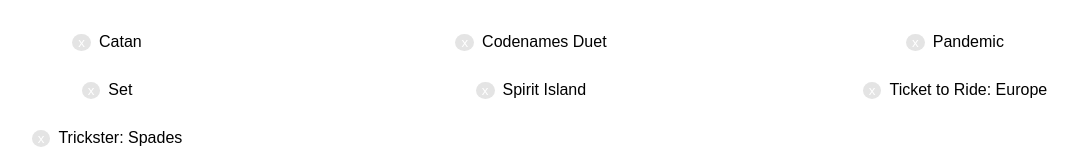
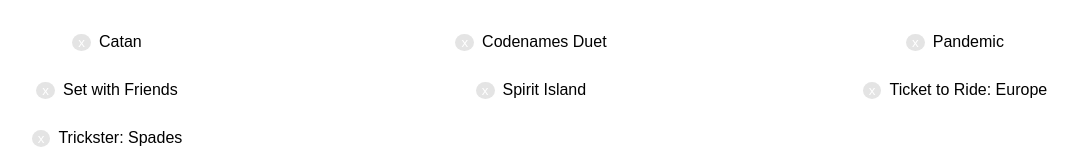
Before and after one commit to mike-bytes/board-game-randomizer, a Vue app: page / in a window 1280 px wide. Shown: the part 293-453 px from the top of the page, without its empty margins (109-1187 px from the left). Built offline with nearby package versions, Linux system fonts and the light colour scheme.

Commit message:
Save the user selection (Online, In Person, Custom) and the custom chosen games in local storage

```diff
--- a/src/App.vue
+++ b/src/App.vue
@@ -10,7 +10,7 @@
         'Trickster: Spades',
         'Pandemic',
         'Spirit Island',
-        'Set',
+        'Set with Friends',
       ],
       gamesInPerson: [
         '7 Wonders Duel',
@@ -64,6 +64,28 @@
     sortedGamesInPerson() {
       return [...this.gamesInPerson].sort((a, b) => a.localeCompare(b));
     },
+  },
+  watch: {
+    customGames: {
+      handler(newVal) {
+        localStorage.setItem('customGames', JSON.stringify(newVal));
+      },
+      deep: true,
+    },
+    choice(newVal) {
+      localStorage.setItem('lastChoice', newVal);
+    },
+  },
+  mounted() {
+    const savedCustomGames = localStorage.getItem('customGames');
+    if (savedCustomGames) {
+      this.customGames = JSON.parse(savedCustomGames);
+    }
+
+    const savedChoice = localStorage.getItem('lastChoice');
+    if (savedChoice) {
+      this.choice = savedChoice;
+    }
   },
   methods: {
     gameItemClasses(game) {
```
